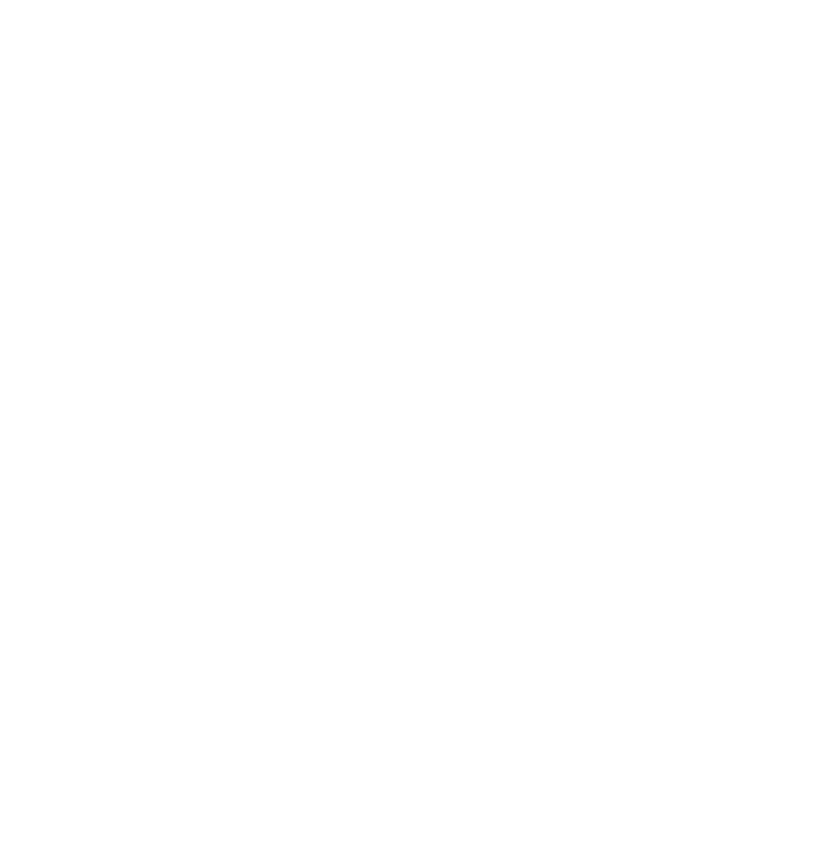
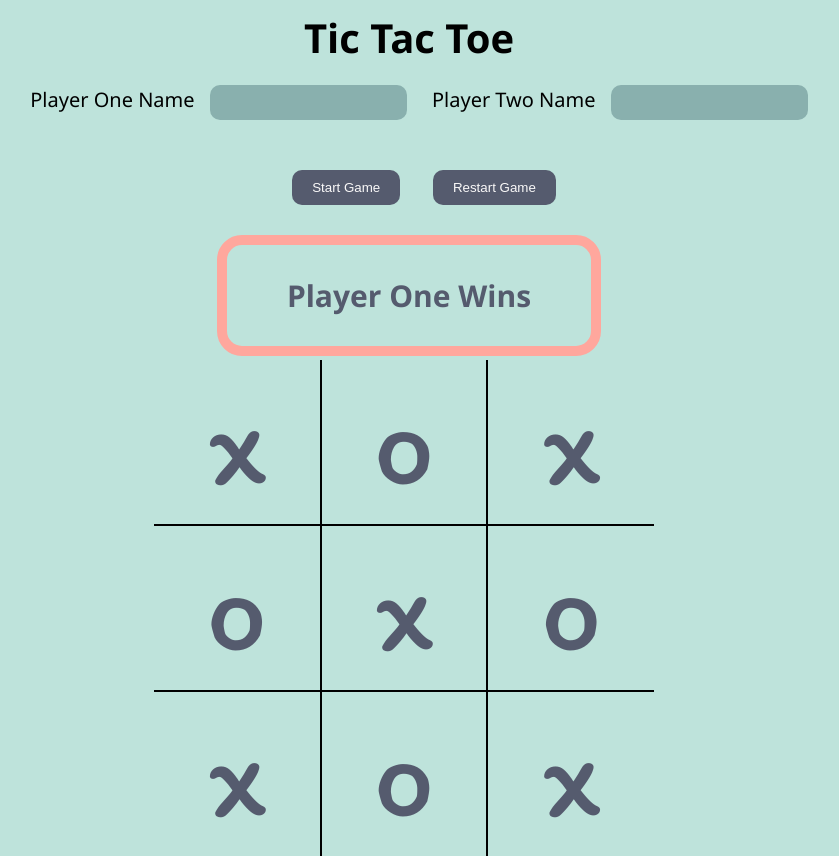
Before and after one commit to Yididiyah/tic-tac-toe, a plain HTML site: page index.html in a window 1280 px wide. Shown: the whole page, without its empty margins (231-1070 px from the left). Before the commit the page ends 800 px from the top, so only its background shows below. Drawn offline with Linux system fonts and the light colour scheme.

Commit message:
Complete Initial Design (HTML & CSS)

```diff
--- a/index.html
+++ b/index.html
@@ -7,6 +7,34 @@
     <title>Tic Tac Toe</title>
 </head>
 <body>
+    <div class="top-section">
+        <h1 class="header">Tic Tac Toe</h1>
+        <form action="#">
+            <label for="player-1">Player One Name</label>
+            <input type="text" name="player-1" id="player-1">
+            <label for="player-2">Player Two Name</label>
+            <input type="text" name="player-2" id="player-2">
+        </form>
+        <div class="buttons">
+            <button class="btn btn-start">Start Game</button>
+            <button class="btn btn-restart">Restart Game</button>
+        </div>
+        <h2 class="message">Player One Wins</h2>
+    </div>
+    <div class="bottom-section">
+        <div class="board">
+            <div data-square-no="1" class="board-square right bottom">x</div>
+            <div data-square-no="2" class="board-square left right bottom">o</div>
+            <div data-square-no="3" class="board-square left bottom">x</div>
+            <div data-square-no="4" class="board-square top right bottom">o</div>
+            <div data-square-no="5" class="board-square top left right bottom">x</div>
+            <div data-square-no="6" class="board-square top left bottom">o</div>
+            <div data-square-no="7" class="board-square top right">x</div>
+            <div data-square-no="8" class="board-square top left right">o</div>
+            <div data-square-no="9" class="board-square top left">x</div>
+        </div>
+
+    </div>
     <script src="./app.js"></script>
 </body>
 </html>
--- a/style.css
+++ b/style.css
@@ -1,3 +1,9 @@
+/*******************************************
+        GENERAL PART
+*******************************************/
+
+@import url('https://fonts.googleapis.com/css2?family=Fredoka+One&family=Itim&display=swap');
+
 * {
     margin: 0;
     padding: 0;
@@ -8,3 +14,122 @@ html {
     font-size: 62.5%;
     box-sizing: border-box;
 }
+
+body {
+    font-family: 'Segoe UI', Tahoma, Geneva, Verdana, sans-serif;
+    height: 100vh;
+    /* background-color: #e7e7e7; */
+    background-color: #BEE3DB;
+}
+
+/*******************************************
+        TOP PART
+*******************************************/
+.top-section {
+    display: flex;
+    flex-direction: column;
+    align-items: center;
+    height: 40vh;
+    /* padding: 8rem; */
+    /* border: 5px solid yellowgreen; */
+}
+
+.header {
+    font-size: 4rem;
+    margin: 1rem 1rem 2rem 1rem;
+    text-align: center;
+}
+
+form {
+    font-size: 2rem;
+    text-align: center;
+}
+
+form label {
+    margin-left: 2rem;
+}
+
+form input {
+    padding: 1rem;
+    margin-left: 1rem;
+    border-radius: 10px;
+    border: none;
+    color: #FAF9F9;
+    background-color: #89B0AE;
+}
+
+form input:focus {
+    outline: none;
+}
+.btn {
+    padding: 1rem 2rem;
+    margin-left: 3rem;
+    border-radius: 10px;
+    border: none;
+    color: #FAF9F9;
+    background-color: #555B6E;
+}
+
+.buttons {
+    margin: 5rem 0 1rem 0;
+}
+
+.message {
+    margin: 2rem 0;
+    padding: 3rem 6rem;
+    border: 10px solid rgb(255, 167, 157);
+    color: #555B6E;
+    border-radius: 25px;
+    font-size: 3rem;
+}
+
+/*******************************************
+        BOTTOM PART
+*******************************************/
+.bottom-section {
+    height: 60vh;
+    padding: 4rem 2rem 2rem 1rem;
+    display: flex;
+    justify-content: space-around;
+    align-items: flex-start;
+
+    /* border: 5px solid salmon; */
+}
+
+
+.board {
+    width: 40%;
+    height: 60%;
+    display: grid;
+    grid-template-columns: 1fr 1fr 1fr;
+
+    font-size: 12rem;
+}
+
+.board-square {
+    padding: 1rem;
+    text-align: center;
+    /* font-family: 'Fredoka One', cursive; */
+    font-family: 'Itim', cursive;
+    color: #555B6E;
+    /* background-color: khaki; */
+}
+
+.left {
+    border-left: 1px solid #000;
+}
+
+.top {
+    border-top: 1px solid #000;
+
+}
+
+.right {
+    border-right: 1px solid #000;
+
+}
+
+.bottom {
+    border-bottom: 1px solid #000;
+
+}
```
Also changed, not shown: 1 other file.
